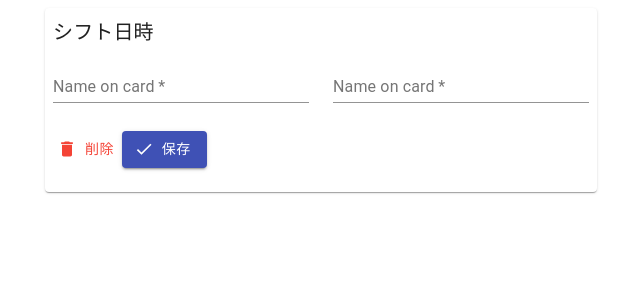
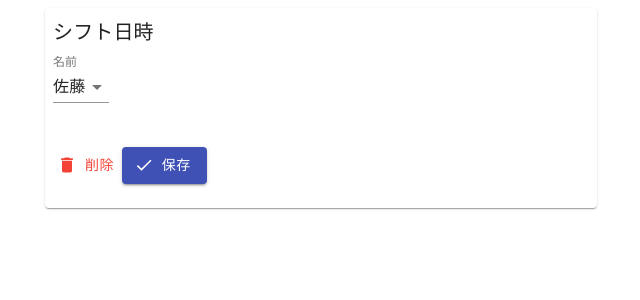
Before and after one commit to LS335/mont-thabor-app, a React app: page / in a window 1280 px wide. Shown: the top 300 px of the page, without its empty margins (319-959 px from the left). Built offline with nearby package versions, Linux system fonts and the light colour scheme.

Commit message:
Drop-Down-Action create

```diff
--- a/package.json
+++ b/package.json
@@ -14,6 +14,7 @@
     "eslint-plugin-prettier": "^4.0.0",
     "react": "^17.0.2",
     "react-dom": "^17.0.2",
+    "react-hook-form": "^7.17.2",
     "react-router-dom": "^5.3.0",
     "styled-components": "^5.3.1"
   },
--- a/src/components/Schedule.tsx
+++ b/src/components/Schedule.tsx
@@ -1,13 +1,59 @@
-import React from 'react';
+import React, { useState, useMemo } from 'react';
 import Grid from '@material-ui/core/Grid';
-import TextField from '@material-ui/core/TextField';
 import Typography from '@material-ui/core/Typography';
 import Button from '@material-ui/core/Button';
 import Paper from '@material-ui/core/Paper';
+import MenuItem from '@material-ui/core/MenuItem';
+import FormControl from '@material-ui/core/FormControl';
+import InputLabel from '@material-ui/core/InputLabel';
+import Select from '@material-ui/core/Select';
 import DeleteIcon from '@material-ui/icons/Delete';
 import DoneIcon from '@material-ui/icons/Done';
 import Container from '@material-ui/core/Container';
 import { makeStyles } from '@material-ui/core/styles';
+import { Controller, useForm } from 'react-hook-form';
+import { IEmployee } from '../models/IEmployee';
+import { ISchedule } from '../models/ISchedule';
+import dayjs from 'dayjs';
+
+const dummyEmployee: IEmployee[] = [
+  {
+    id: '001',
+    name: '佐藤',
+    system: {} as any,
+  },
+  {
+    id: '002',
+    name: '伊藤',
+    system: {} as any,
+  },
+  {
+    id: '003',
+    name: '加藤',
+    system: {} as any,
+  },
+];
+
+const initSchedule: ISchedule = {
+  id: '001',
+  employeeId: '001',
+  startDate: dayjs(),
+  endDate: dayjs().add(1, 'hour'),
+  system: {
+    createDate: new Date(),
+    createUser: {
+      displayName: '伊藤',
+      email: '',
+      face: 'https://bit.ly/3pM3urc',
+    },
+    lastUpdate: new Date(),
+    lastUpdateUser: {
+      displayName: '伊藤',
+      email: '',
+      face: 'https://bit.ly/3pM3urc',
+    },
+  },
+};
 
 const useStyles = makeStyles((theme) => ({
   root: {
@@ -33,6 +79,18 @@ const useStyles = makeStyles((theme) => ({
 
 export const Schedule: React.FC = () => {
   const styles = useStyles();
+  const { control } = useForm<ISchedule>({
+    defaultValues: initSchedule,
+    mode: 'onBlur',
+  });
+  const [employees] = useState<IEmployee[]>(dummyEmployee);
+  const employeesMenuItem = useMemo(() => {
+    return employees.map((employee) => (
+      <MenuItem key={employee.id} value={employee.id}>
+        {employee.name}
+      </MenuItem>
+    ));
+  }, [employees]);
   return (
     <React.Fragment>
       <Container className={styles.root} maxWidth="sm">
@@ -40,27 +98,25 @@ export const Schedule: React.FC = () => {
           <Typography variant="h6" gutterBottom>
             シフト日時
           </Typography>
+          <FormControl>
+            <InputLabel id="employee-label">名前</InputLabel>
+            <Controller
+              name="employeeId"
+              control={control}
+              render={({ field: { onChange, value } }) => (
+                <Select
+                  label="employee-label"
+                  value={value}
+                  onChange={onChange}
+                >
+                  {employeesMenuItem}
+                </Select>
+              )}
+            />
+          </FormControl>
           <Grid container spacing={3}>
-            <Grid item md={6}>
-              <TextField
-                required
-                id="cardName"
-                label="Name on card"
-                fullWidth
-                autoComplete="cc-name"
-                variant="standard"
-              />
-            </Grid>
-            <Grid item md={6}>
-              <TextField
-                required
-                id="cardName"
-                label="Name on card"
-                fullWidth
-                autoComplete="cc-name"
-                variant="standard"
-              />
-            </Grid>
+            <Grid item md={6}></Grid>
+            <Grid item md={6}></Grid>
           </Grid>
           <Grid item xs={6}>
             <Button className={styles.cancelButton} startIcon={<DeleteIcon />}>
```
Also changed, not shown: 1 other file (tests, documents, lock files or other folders).
